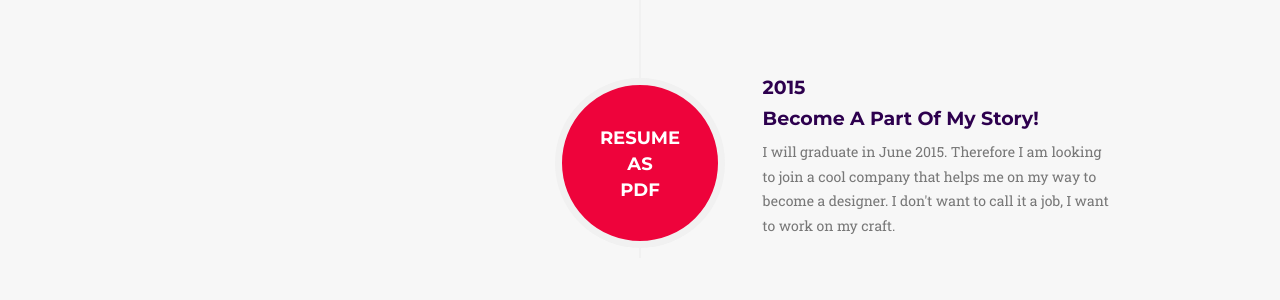
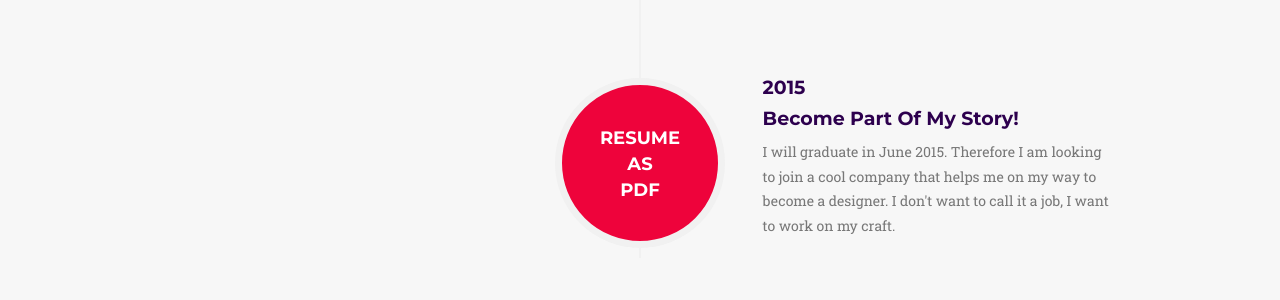
Before and after one commit to marororom/marororom.github.io, a Jekyll site: the page built from index.html, in a window 1280 px wide and 900 px high, scrolled down 2863 px. Shown: the part 153-453 px from the top of the window. Built offline with Jekyll 4.4.1, drawn with Linux system fonts in a browser that asks for light colours; some web fonts are replaced.

Commit message:
changed text

```diff
--- a/_includes/about.html
+++ b/_includes/about.html
@@ -59,7 +59,7 @@
                             <div class="timeline-panel">
                                 <div class="timeline-heading">
                                     <h4>2015</h4>
-                                    <h4 class="subheading">Become A Part Of My Story!</h4>
+                                    <h4 class="subheading">Become Part Of My Story!</h4>
                                 </div>
                                 <div class="timeline-body">
                                     <p class="text-muted">I will graduate in June 2015. Therefore I am looking to join a cool company that helps me on my way to become a designer. I don't want to call it a job, I want to work on my craft.</p>
```
